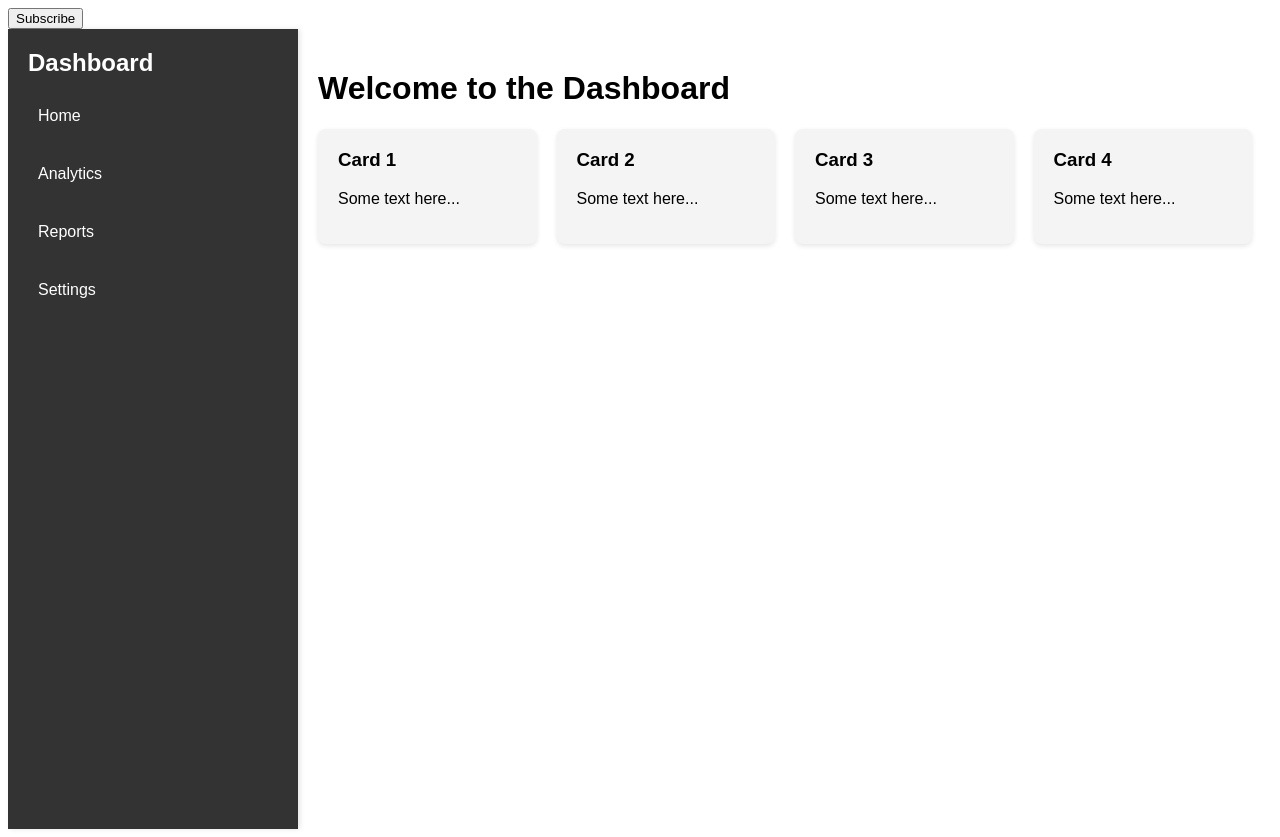
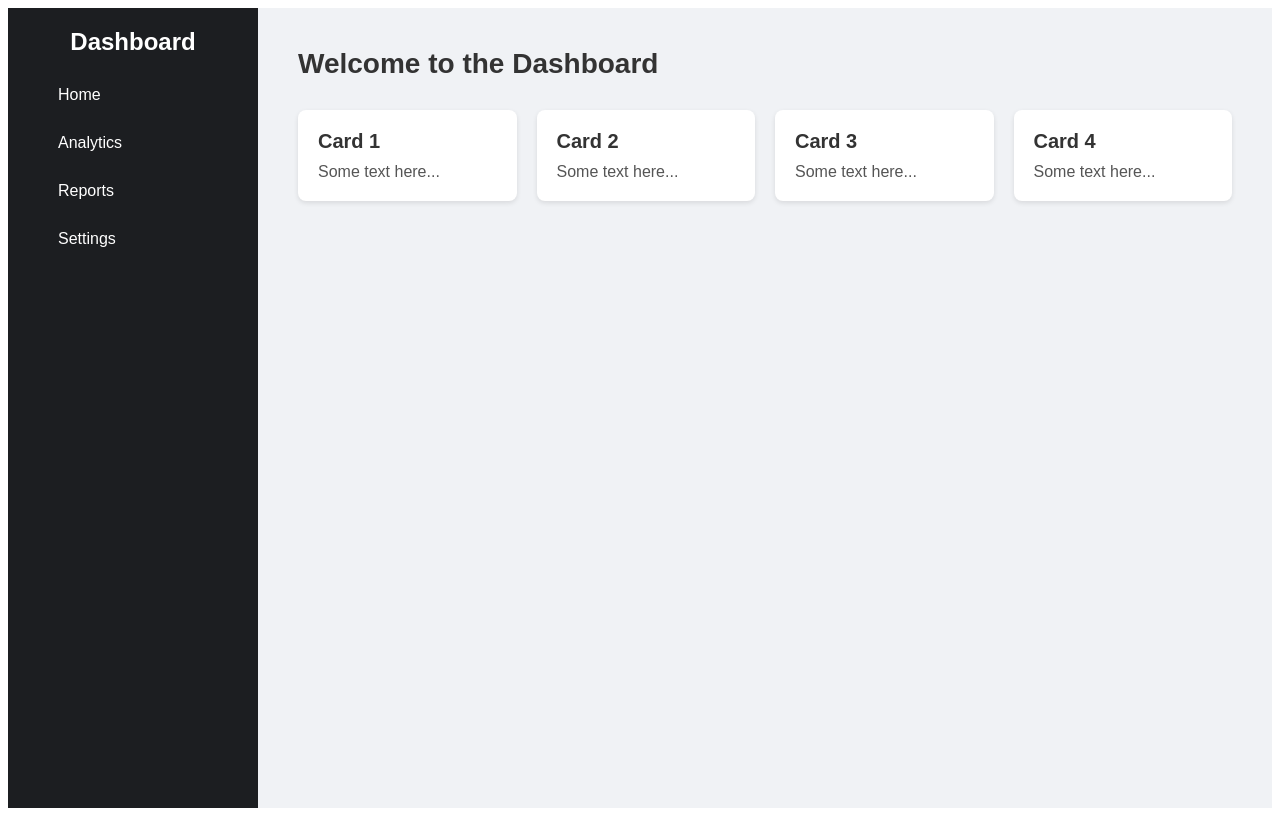
Before and after one commit to HimakarReddy955/UiTesting, an Angular app: page / in a window 1280 px wide. After the commit the page ends 816 px from the top, so only its background shows below. Built offline with nearby package versions, Linux system fonts and the light colour scheme.

Commit message:
updated dashborad

```diff
--- a/src/app/app.component.css
+++ b/src/app/app.component.css
@@ -1,53 +1,74 @@
-.body {
-  font-family: Arial, sans-serif;
+* {
+  box-sizing: border-box;
   margin: 0;
   padding: 0;
+}
+
+.body {
   display: flex;
   height: 100vh;
+  font-family: "Arial", sans-serif;
+  background-color: #f0f2f5;
+  color: #333;
 }
 
 .sidebar {
   width: 250px;
-  background-color: #333;
+  background-color: #1c1e21;
   color: white;
   padding: 20px;
-  box-shadow: 2px 0 5px rgba(0, 0, 0, 0.1);
+  display: flex;
+  flex-direction: column;
+  align-items: center;
 }
 
 .sidebar h2 {
-  margin-top: 0;
-  margin-bottom: 20px;
+  margin: 0 0 20px;
+  font-size: 24px;
 }
 
 .sidebar ul {
   list-style: none;
   padding: 0;
+  width: 100%;
 }
 
 .sidebar ul li {
-  margin: 20px 0;
+  width: 100%;
+  margin-bottom: 10px;
 }
 
 .sidebar ul li a {
   color: white;
   text-decoration: none;
-  display: block;
-  padding: 10px;
+  display: flex;
+  align-items: center;
+  padding: 10px 20px;
   border-radius: 4px;
   transition: background-color 0.3s;
 }
 
+.sidebar ul li a i {
+  margin-right: 10px;
+}
+
 .sidebar ul li a:hover {
-  background-color: #575757;
+  background-color: #333;
 }
 
 .main-content {
   flex: 1;
-  padding: 20px;
+  padding: 40px;
+  overflow-y: auto;
 }
 
 .header {
-  margin-bottom: 20px;
+  margin-bottom: 30px;
+}
+
+.header h1 {
+  font-size: 28px;
+  font-weight: bold;
 }
 
 .cards {
@@ -57,14 +78,39 @@
 }
 
 .card {
-  background-color: #f4f4f4;
+  background-color: #fff;
   padding: 20px;
   border-radius: 8px;
   box-shadow: 0 2px 5px rgba(0, 0, 0, 0.1);
   flex: 1 1 calc(25% - 20px);
-  box-sizing: border-box;
+  transition: transform 0.3s, box-shadow 0.3s;
+  cursor: pointer;
+}
+
+.card:hover {
+  transform: translateY(-10px);
+  box-shadow: 0 4px 10px rgba(0, 0, 0, 0.2);
 }
 
 .card h3 {
   margin-top: 0;
+  margin-bottom: 10px;
+  font-size: 20px;
 }
+
+.card p {
+  color: #555;
+  font-size: 16px;
+}
+
+@media (max-width: 768px) {
+  .card {
+    flex: 1 1 calc(50% - 20px);
+  }
+}
+
+@media (max-width: 480px) {
+  .card {
+    flex: 1 1 100%;
+  }
+}
--- a/src/app/app.component.html
+++ b/src/app/app.component.html
@@ -1,20 +1,19 @@
-<!-- <button class="subscribe" (click)="subscribe()" [disabled]="isSubscribed">
-  {{ btnText }}
-</button> -->
-
-<button class="subscribe" (click)="subscribe()" *ngIf="!isSubscribed">
-  Subscribe
-</button>
-<button class="subscribe" *ngIf="isSubscribed" disabled>Subscribed</button>
-
 <div class="body">
   <div class="sidebar">
     <h2>Dashboard</h2>
     <ul>
-      <li><a href="#">Home</a></li>
-      <li><a href="#">Analytics</a></li>
-      <li><a href="#">Reports</a></li>
-      <li><a href="#">Settings</a></li>
+      <li>
+        <a href="#"><i class="fas fa-home"></i> Home</a>
+      </li>
+      <li>
+        <a href="#"><i class="fas fa-chart-line"></i> Analytics</a>
+      </li>
+      <li>
+        <a href="#"><i class="fas fa-file-alt"></i> Reports</a>
+      </li>
+      <li>
+        <a href="#"><i class="fas fa-cog"></i> Settings</a>
+      </li>
     </ul>
   </div>
   <div class="main-content">
```
